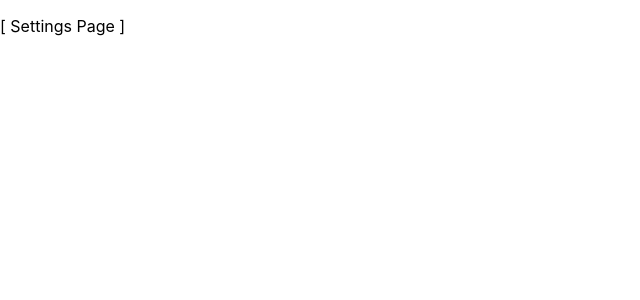
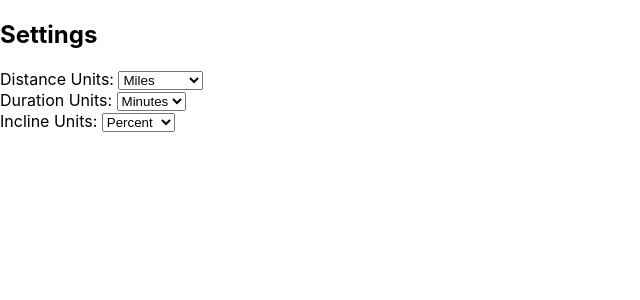
Before and after one commit to mes32/running-log, a React (Create React App) app: page /#/settings in a window 1280 px wide. Shown: the top 300 px of the page, without its empty margins (0-640 px from the left). Built offline with nearby package versions, Linux system fonts and the light colour scheme.

Commit message:
Add unit selector drop-downs to SettingsPage.

```diff
--- a/src/components/SettingsPage/SettingsPage.js
+++ b/src/components/SettingsPage/SettingsPage.js
@@ -1,11 +1,37 @@
 import React from 'react';
+import { connect } from 'react-redux';
 
 function SettingsPage(props) {
     return (
         <div>
-            <p>[ Settings Page ]</p>
+            <h2>Settings</h2>
+            <div>
+                <label htmlFor="distance-units">Distance Units: </label>
+                <select id="distance-units" defaultValue={props.units.distance}>
+                    <option value="miles">Miles</option>
+                    <option value="kilometers">Kilometers</option>
+                </select>
+            </div>
+            <div>
+                <label htmlFor="duration-units">Duration Units: </label>
+                <select id="duration-units" defaultValue={props.units.duration}>
+                    <option value="minutes">Minutes</option>
+                    <option value="hours">Hours</option>
+                </select>
+            </div>
+            <div>
+                <label htmlFor="incline-units">Incline Units: </label>
+                <select id="incline-units" defaultValue={props.units.incline}>
+                    <option value="percent">Percent</option>
+                    <option value="degrees">Degrees</option>
+                </select>
+            </div>
         </div>
     );
 }
 
-export default SettingsPage;
+const mapReduxStoreToProps = (reduxStore) => ({
+    units: reduxStore.units
+});
+
+export default connect(mapReduxStoreToProps)(SettingsPage);
--- a/src/redux/reducers/index.js
+++ b/src/redux/reducers/index.js
@@ -1,8 +1,10 @@
 import { combineReducers } from 'redux';
 
+import units from './units';
 import workouts from './workout';
 
 const rootReducer = combineReducers({
+    units,
     workouts
 });
 
--- /dev/null
+++ b/src/redux/reducers/units.js
@@ -0,0 +1,19 @@
+const DEFAULT_STATE = {
+    distance: 'miles',
+    duration: 'minutes',
+    incline: 'percent'
+};
+
+const units = (state = DEFAULT_STATE, action) => {
+    if (action.type === 'SET_DISTANCE_UNITS') {
+        return { ...state, distance: action.payload };
+    } else if (action.type === 'SET_DURATION_UNITS') {
+        return { ...state, duration: action.payload };
+    } else if (action.type === 'SET_INCLINE_UNITS') {
+        return { ...state, incline: action.payload };
+    } else {
+        return state;
+    }
+};
+
+export default units;
```
